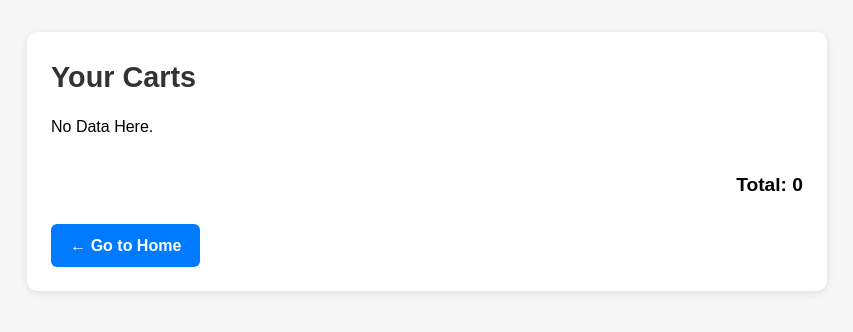
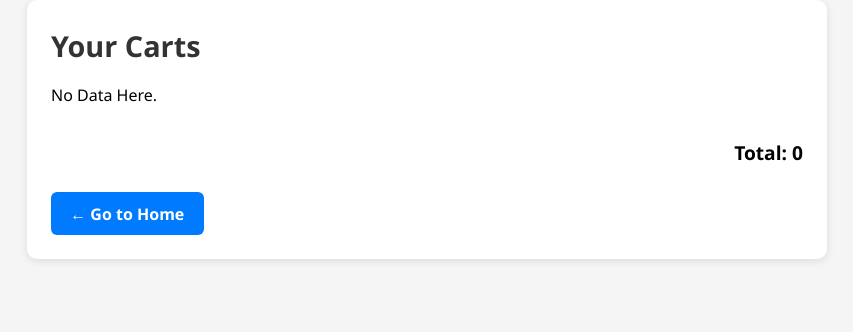
Before and after one commit to deepakb21200/Product-Cart-, a React (Vite) app: page /cart in a window 1280 px wide. Shown: the top 332 px of the page, without its empty margins (213-1066 px from the left). Built offline with nearby package versions, Linux system fonts and the light colour scheme.

Commit message:
fourth update

```diff
--- a/src/Components/EachCart.jsx
+++ b/src/Components/EachCart.jsx
@@ -13,10 +13,14 @@ function EachCart(props, index) {
 
   let dispatch = useDispatch()
 
+   let optimizedImage = (url) =>{
+  return `https://res.cloudinary.com/dcb3u3vy8/image/fetch/${url}`}
+
+
   return (
      <>
       <div className="cart-item">
-        <img src={props.thumbnail} alt={props.title} />
+        <img src={optimizedImage(props.thumbnail)} alt={props.title} />
         <div className="item-info">
           <div className="item-brand">Brand: {props.brand}</div>
           <div className="item-title">{props.title}</div>
--- a/src/Components/Header.jsx
+++ b/src/Components/Header.jsx
@@ -9,25 +9,20 @@ import { useSelector } from 'react-redux'
 function Header(props) {
 
 
-// let first = useSelector((state) => state.allCombineData)
-
+let first = useSelector((state) => state.allCombineData)
  let second = useSelector((state) => state.first)
 
+let arr =useRef([])
 
-let arr =useRef([])
+
 function filtered(index,event){
 if(event.target.checked && index <=9){
-
       arr.current.push(...second[index].products)
-      console.log(arr.current,"arr.current");
+      // console.log(arr.current,"arr.current");
     props.data2([...arr.current])
-
-
 }
 else if(event.target.checked == false){
-
 let g = arr.current.filter(item => item.category !== event.target.value)
-
 if(g.length ==0){
 arr.current =[]
 return
@@ -37,7 +32,7 @@ arr.current = g
 props.data2([...g])
 }
 else{
-
+props.data2(first)
 }
 }
 
--- a/src/cart.css
+++ b/src/cart.css
@@ -1,37 +1,13 @@
- * {
-        margin: 0;
-        padding: 0;
-        box-sizing: border-box;
-        font-family: sans-serif;
-      }
-
-      body {
-        background: #f7f7f7;
-        padding: 2rem;
-      }
-
-      /* .cart-container {
-        max-width: 800px;
-        margin: 0 auto;
-        background: white;
-        padding: 1.5rem;
-        border-radius: 10px;
-        box-shadow: 0 2px 8px rgba(0,0,0,0.1);
-      } */
-
-
 .cart-container {
   max-width: 800px;
   margin: 0 auto;
   background: white;
   padding: 1.5rem;
   border-radius: 10px;
-  box-shadow: 0 2px 8px rgba(0,0,0,0.1);
-
-  max-height: 600px;      /* ✅ Set max height */
-  overflow-y: auto;       /* ✅ Enable scroll if overflow */
+  box-shadow: 0 2px 8px rgba(0, 0, 0, 0.1);
+  max-height: 600px;
+  overflow-y: auto;
 }
-
 
 .cart-title {
   font-size: 1.8rem;
@@ -40,18 +16,14 @@
   color: #333;
 }
 
-
-
-
 .cart-item {
   display: flex;
-    position: relative; /* ✅ Needed for absolute positioning */
+  position: relative;
   align-items: flex-start;
   margin-bottom: 1.5rem;
   padding-bottom: 1rem;
   border-bottom: 1px solid #ddd;
 }
-
 
 .cart-item img {
   width: 80px;
@@ -76,8 +48,6 @@
   color: #555;
 }
 
-
-
 .item-subtotal {
   position: absolute;
   top: 0;
@@ -85,7 +55,6 @@
   font-size: 0.9rem;
   color: #777;
 }
-
 
 .item-qty {
   margin-top: 8px;
@@ -124,8 +93,6 @@
   font-weight: bold;
 }
 
-
-
 .go-home-box {
   margin-top: 1.5rem;
   text-align: center;
@@ -139,14 +106,12 @@
   text-decoration: none;
   border-radius: 6px;
   font-weight: bold;
-  transition: background 0.2s ease;
+  transition: all 0.2s ease;
 }
 
 .home-btn:hover {
   background-color: #0056b3;
 }
-
-
 
 .delete-btn {
   padding: 5px 10px;
--- a/src/header.css
+++ b/src/header.css
@@ -10,6 +10,7 @@
       border-radius: 6px;
       padding: 6px 10px;
       display: flex;
+      justify-content: center;
       align-items: center;
 
       box-shadow: 0 2px 6px rgba(0, 0, 0, 0.05);
@@ -34,5 +35,5 @@
   text-decoration: none;
    /* border-radius: 6px; */
   font-weight: bold;
-   transition: background 0.2s ease;
+   transition: all 0.2s ease;
   }
```
Lines whose indentation alone changed are shown as unchanged.
